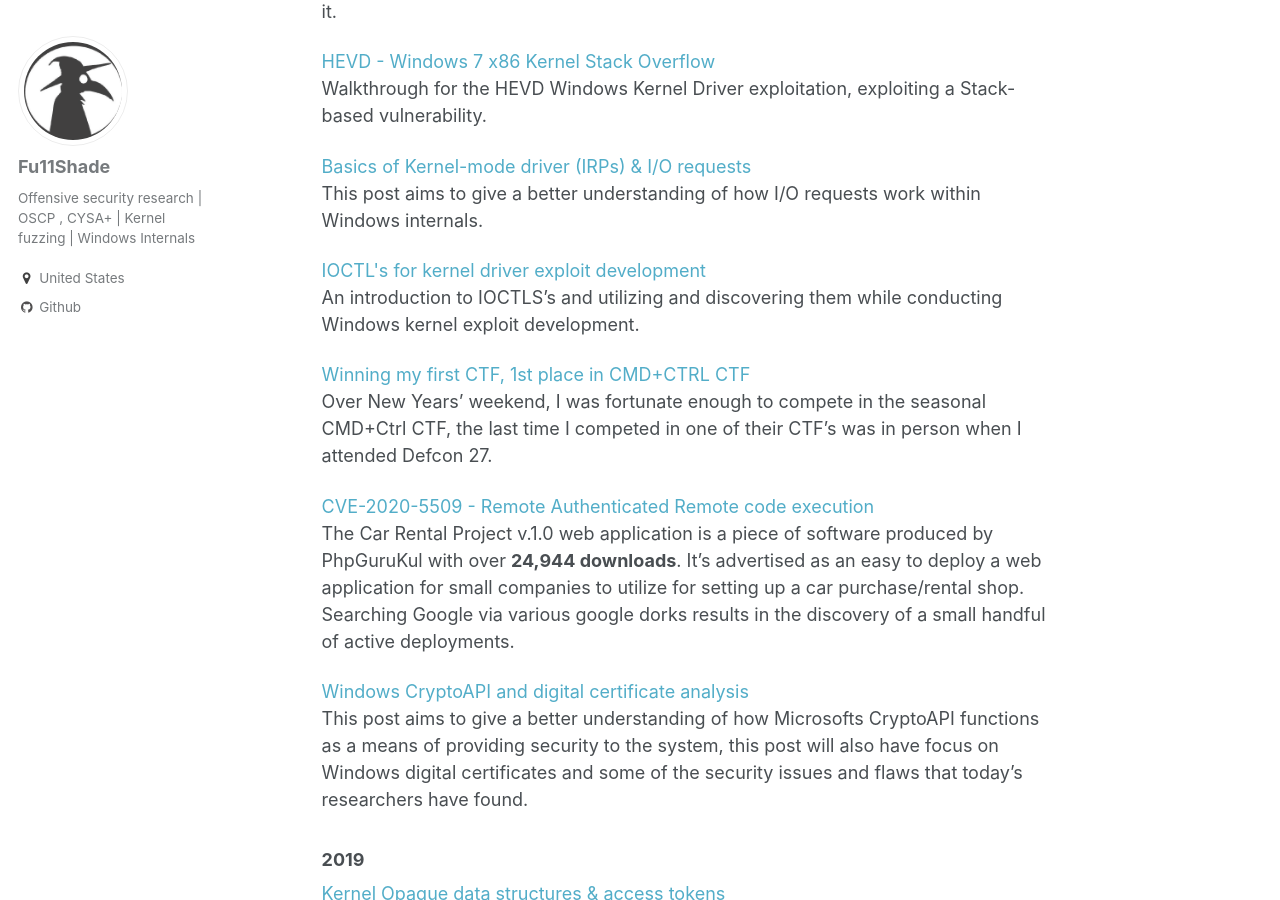
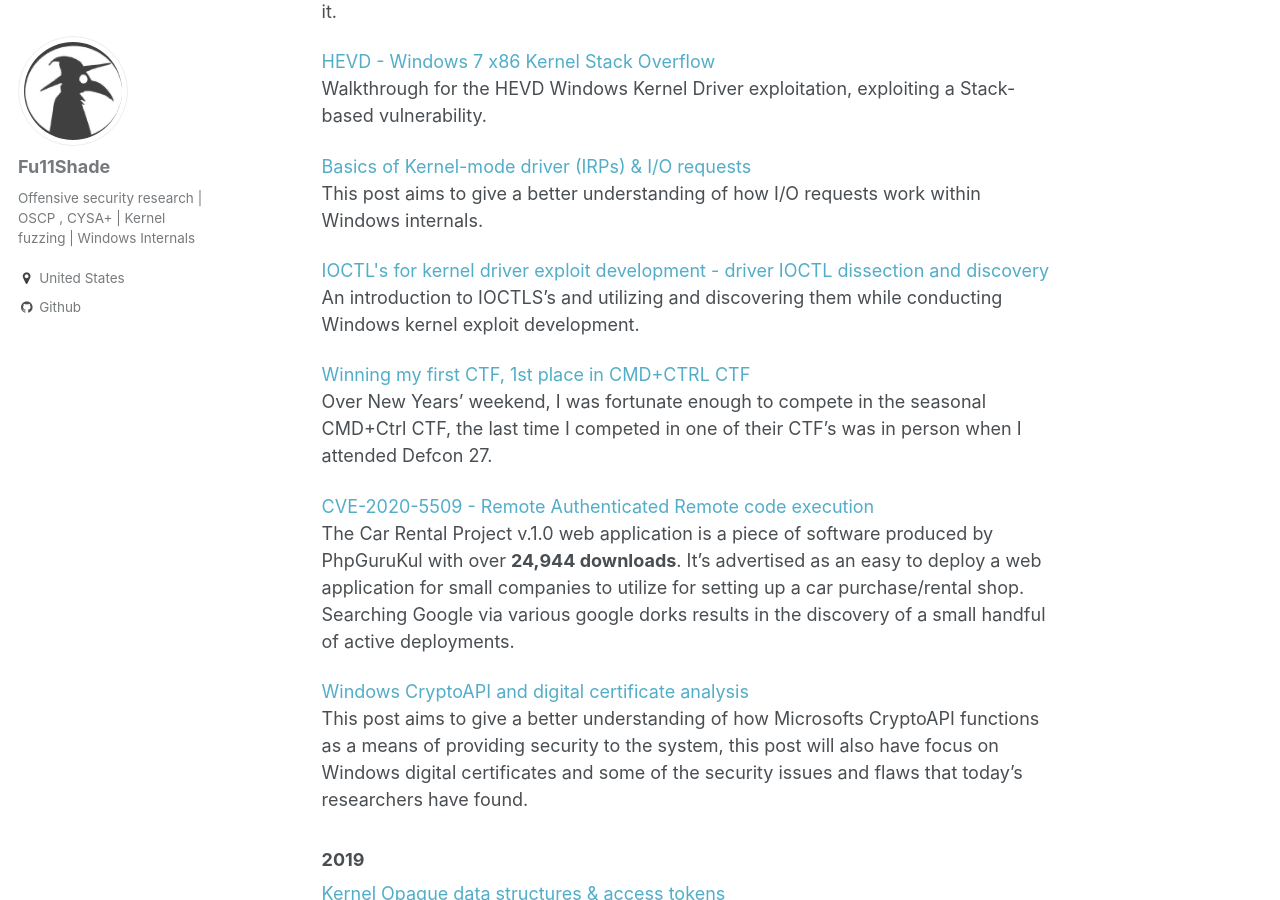
Before and after one commit to asdyxcyxc/FULLSHADE.github.io, a Jekyll site: the page built from _pages/posts.md, in a window 1280 px wide and 900 px high, scrolled down 2562 px. Built offline with Jekyll 4.4.1, drawn with Linux system fonts in a browser that asks for light colours.

Commit message:
Update 2020-2-1-IOCTL-kernel-drivers.md

```diff
--- a/_posts/2020-2-1-IOCTL-kernel-drivers.md
+++ b/_posts/2020-2-1-IOCTL-kernel-drivers.md
@@ -1,6 +1,6 @@
 ---
 layout: single
-title: IOCTL's for kernel driver exploit development
+title: IOCTL's for kernel driver exploit development - driver IOCTL dissection and discovery
 ---
 
 An introduction to IOCTLS's and utilizing and discovering them while conducting Windows kernel exploit development.
```
